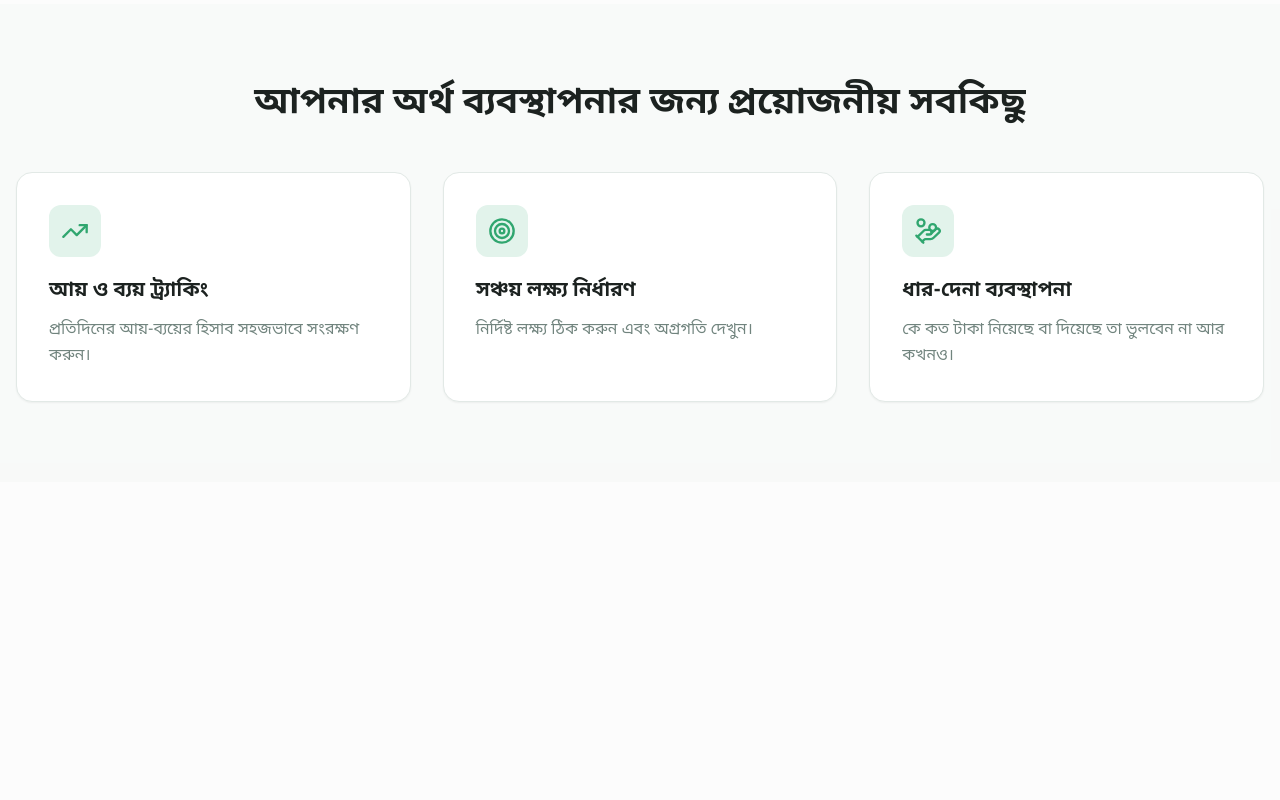
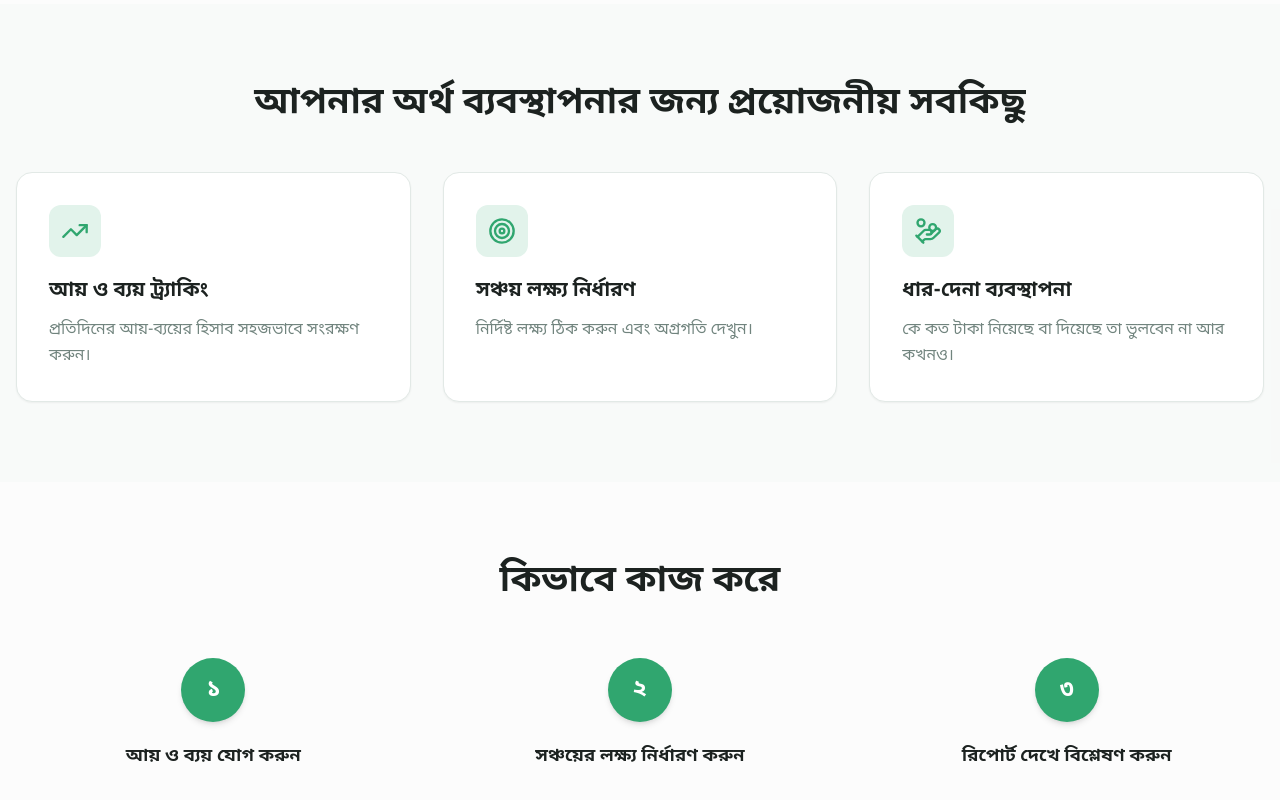
Before and after one commit to MehediMehad/smart-money-manager-client, a Next.js app: page / in a window 1280 px wide. Shown: the part 1062-1862 px from the top of the page. Before the commit the page ends 1544 px from the top, so only its background shows below. Built offline with nearby package versions, Linux system fonts and the light colour scheme; no server answers.

Commit message:
feat:(ui) Home Page How To Works Section Design

```diff
--- a/src/app/page.tsx
+++ b/src/app/page.tsx
@@ -1,12 +1,13 @@
 import FeaturesSection from "@/components/modules/common/Home/FeaturesSection";
 import HeroSection from "@/components/modules/common/Home/HeroSection";
-import Link from "next/link";
+import HowItWorksSection from "@/components/modules/common/Home/HowItWorksSection";
 
 const HomePage = () => {
   return (
     <div className="min-h-screen bg-background">
       <HeroSection />
       <FeaturesSection />
+      <HowItWorksSection />
     </div>
   );
 };
--- /dev/null
+++ b/src/components/modules/common/Home/HowItWorksSection.tsx
@@ -0,0 +1,34 @@
+const steps = [
+  { number: "১", title: "আয় ও ব্যয় যোগ করুন" },
+  { number: "২", title: "সঞ্চয়ের লক্ষ্য নির্ধারণ করুন" },
+  { number: "৩", title: "রিপোর্ট দেখে বিশ্লেষণ করুন" },
+];
+
+const HowItWorksSection = () => {
+  return (
+    <section className="py-20">
+      <div className="container mx-auto px-4">
+        <h2 className="mb-14 text-center text-3xl font-bold text-foreground md:text-4xl">
+          কিভাবে কাজ করে
+        </h2>
+        <div className="grid gap-8 md:grid-cols-3">
+          {steps.map((step, i) => (
+            <div key={i} className="flex flex-col items-center text-center">
+              <div className="mb-5 flex h-16 w-16 items-center justify-center rounded-full bg-primary text-2xl font-bold text-primary-foreground shadow-md">
+                {step.number}
+              </div>
+              <h3 className="text-lg font-semibold text-foreground">
+                {step.title}
+              </h3>
+              {i < steps.length - 1 && (
+                <div className="hidden md:block absolute" />
+              )}
+            </div>
+          ))}
+        </div>
+      </div>
+    </section>
+  );
+};
+
+export default HowItWorksSection;
```
